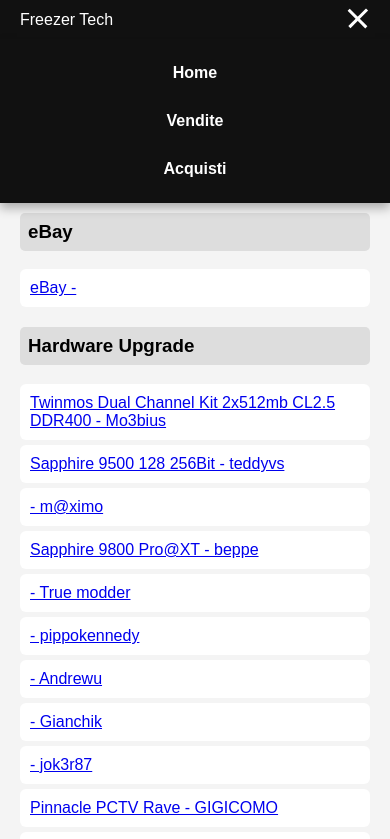
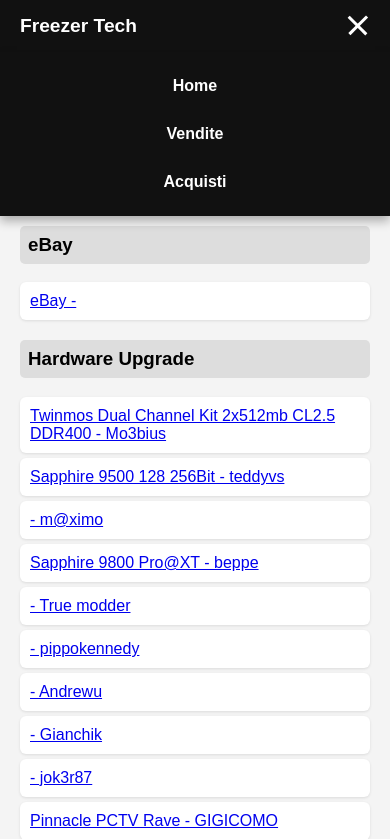
Before and after one commit to Freezer-tech/Freezer-tech.github.io, a plain HTML site: page index.html in a window 390 px wide. Both pictures are taken after a click on the element 357 px from the left and 19 px from the top of the page. Shown: the top 839 px of the page. Drawn offline with Linux system fonts and the light colour scheme.

Commit message:
Update style.css

```diff
--- a/style.css
+++ b/style.css
@@ -1,24 +1,37 @@
+/* --- BASE --- */
 body {
   margin: 0;
-  font-family: Arial;
+  font-family: Arial, sans-serif;
   background: #f4f4f4;
 }
 
-/* NAVBAR */
+html {
+  scroll-behavior: smooth;
+  scroll-padding-top: 80px;
+}
 
+/* --- NAVBAR (Desktop & Comune) --- */
 .navbar {
   display: flex;
-  justify-content: space-between;
+  justify-content: space-between; /* Spinge Logo a sx e Nav a dx */
+  align-items: center;
   background: #111;
   color: white;
   padding: 15px 20px;
   position: sticky;
   top: 0;
-  z-index: 1000; box-shadow: 0 2px 10px rgba(0,0,0,0.3);
+  z-index: 1000;
+  box-shadow: 0 2px 10px rgba(0,0,0,0.3);
+}
+
+.logo {
+  font-weight: bold;
+  font-size: 1.2rem;
 }
 
 .navbar nav {
   display: flex;
+  align-items: center;
 }
 
 .navbar a {
@@ -33,18 +46,13 @@
   color: #00bcd4;
 }
 
-/* ANIMAZIONE X (Opzionale, ma fa scena) */
-.navbar.active .hamburger span:nth-child(1) { transform: rotate(45deg) translate(5px, 5px); }
-.navbar.active .hamburger span:nth-child(2) { opacity: 0; }
-.navbar.active .hamburger span:nth-child(3) { transform: rotate(-45deg) translate(7px, -6px); }
-
-/* --- STILE HAMBURGER (Nascosto su Desktop) --- */
+/* --- HAMBURGER (Nascosto su Desktop) --- */
 .hamburger {
   display: none;
   flex-direction: column;
   cursor: pointer;
   gap: 5px;
-  z-index: 1100; /* Sopra tutto */
+  z-index: 1100;
 }
 
 .hamburger span {
@@ -54,35 +62,12 @@
   transition: 0.3s;
 }
 
-/* CONTAINER */
+/* Animazione X */
+.navbar.active .hamburger span:nth-child(1) { transform: rotate(45deg) translate(5px, 5px); }
+.navbar.active .hamburger span:nth-child(2) { opacity: 0; }
+.navbar.active .hamburger span:nth-child(3) { transform: rotate(-45deg) translate(7px, -6px); }
 
-.container {
-  padding: 20px;
-}
-
-/* CARD */
-
-.card {
-  background: white;
-  padding: 10px;
-  margin: 5px 0;
-  border-radius: 6px;
-
-}
-
-/* PLATFORM */
-
-.platform {
-  margin-bottom: 20px;
-}
-
-.platform h3 {
-  background: #ddd;
-  padding: 8px;
-  border-radius: 5px;
-}
-
-/* DROPDOWN */
+/* --- DROPDOWN (Desktop) --- */
 .dropdown {
   position: relative;
 }
@@ -96,53 +81,55 @@
   left: 0;
   border-radius: 5px;
   overflow: hidden;
+  box-shadow: 0 4px 10px rgba(0,0,0,0.5);
+}
+
+.dropdown.open .dropdown-content {
+  display: block;
 }
 
 .dropdown-content a {
   display: block;
   padding: 10px;
   color: white;
-  text-decoration: none;
+  margin-left: 0; /* Reset del margine della navbar */
 }
 
-/* hover rosso */
 .dropdown-content a:hover {
   background: #333;
-  color: red;
+  color: #ff4444; /* Rosso */
 }
 
-/* mostra dropdown
-.dropdown:hover .dropdown-content {
-  display: block;
-} */
+/* --- CONTENUTI (Card & Platform) --- */
+.container { padding: 20px; }
 
-/* mostra dropdown: */
-.dropdown.open .dropdown-content {
-  display: block;
+.platform { margin-bottom: 20px; }
+
+.platform h3 {
+  background: #ddd;
+  padding: 8px;
+  border-radius: 5px;
 }
 
-html {
-  scroll-behavior: smooth;
-  scroll-padding-top: 80px; /* Altezza della navbar + un po' di margine */
+.card {
+  background: white;
+  padding: 10px;
+  margin: 5px 0;
+  border-radius: 6px;
+  box-shadow: 0 1px 3px rgba(0,0,0,0.1);
 }
 
+/* --- MOBILE (Sotto i 600px) --- */
 @media (max-width: 600px) {
   .hamburger {
-    display: flex; /* Appare su mobile */
+    display: flex; /* Appare l'hamburger */
   }
-  .navbar {
-    flex-direction: row; /* Logo sopra, menu sotto */
-    justify-content: space-between;
-    align-items: center;
-    padding: 10px 20px;
-    gap: 10px;
-  }
-/* Trasformiamo il NAV in un menu a tendina verticale */
+
   .navbar nav {
-    display: none; /* Nascondi il menu di default */
+    display: none; /* Nasconde menu orizzontale */
     flex-direction: column;
     position: absolute;
-    top: 100%; /* Si apre subito sotto la navbar nera */
+    top: 100%;
     left: 0;
     width: 100%;
     background: #111;
@@ -151,21 +138,23 @@
     box-shadow: 0 5px 10px rgba(0,0,0,0.3);
   }
 
-  /* Quando la navbar ha classe active, mostriamo il menu */
   .navbar.active nav {
-    display: flex;
+    display: flex; /* Mostra menu verticale al click */
   }
+
   .navbar a {
     margin: 15px 0;
-    display:block;
+    display: block;
+    width: 100%;
+    margin-left: 0; /* Rimuove margine sinistro su mobile */
   }
 
   .dropdown-content {
-    position: static; /* Sotto mobile, il menu sposta il contenuto invece di sovrapporsi */
+    position: static; /* Sposta il contenuto invece di sovrapporsi */
     width: 100%;
     box-shadow: none;
     background: #222;
-    border-left: 4px solid #00bcd4; /* Una linea colorata a sinistra */
-    padding-left: 20px;            /* Sposta i link un po' a destra */
+    border-left: 4px solid #00bcd4;
+    padding-left: 0; /* Centrato */
   }
 }
```
